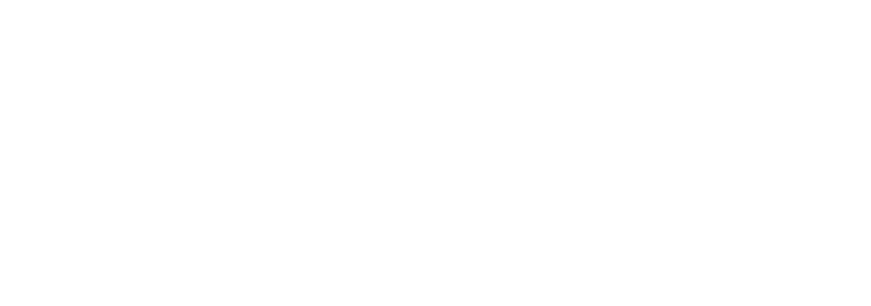
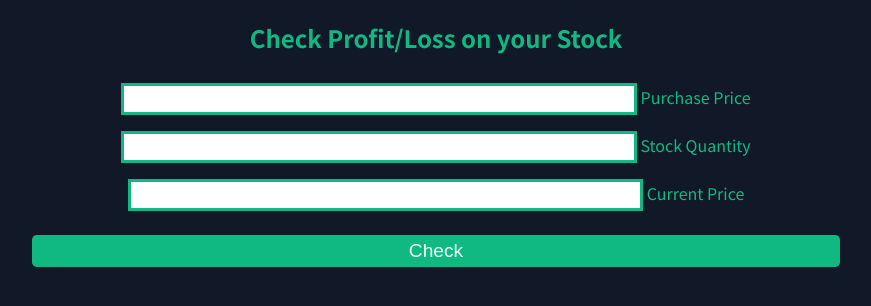
Before and after one commit to suryxks/stockProfitLoss, a plain HTML site: page index.html in a window 1280 px wide. Shown: the whole page, without its empty margins (204-1075 px from the left). Drawn offline with Linux system fonts and the light colour scheme.

Commit message:
style: added styles  for the home page

```diff
--- a/index.html
+++ b/index.html
@@ -5,8 +5,21 @@
     <meta http-equiv="X-UA-Compatible" content="IE=edge">
     <meta name="viewport" content="width=device-width, initial-scale=1.0">
     <title>Check Profit loss </title>
+    <link href="style.css" rel="stylesheet">
 </head>
 <body>
-
+    <div class="container">
+        <h2>Check Profit/Loss on your Stock</h2>
+         <input type="number" id="purchase-price">
+         <label for="purchase-price">Purchase Price</label>
+         <br>
+         <input type="number" id="stock-quantity">
+         <label for="stock-quantity">Stock Quantity</label>
+         <br>
+         <input type="number" id="current-price">
+         <label for="current-price">Current Price</label>
+         <button id="check-btn">Check</button>
+         <p id="message"></p>
+    </div>
 </body>
 </html>
--- a/style.css
+++ b/style.css
@@ -0,0 +1,37 @@
+@import url('https://fonts.googleapis.com/css2?family=Noto+Sans+JP:wght@400;700&display=swap');
+
+:root{
+   --primary-dark: #111827;
+   --primary-color:#10B981;
+   --txt-color:#ECFDF5;
+}
+
+body{
+    font-family: 'Noto Sans JP', sans-serif;
+    background-color: var(--primary-dark);
+    color: var(--primary-color);
+}
+.container{
+    text-align: center;
+  width:80%;
+  margin:auto;
+  height:80%;
+}
+input{
+    width:50%;
+    height:1.5rem;
+    margin: 0.5rem auto;
+    display:inline-block;
+    border:0.2rem solid var(--primary-color);
+}
+button{
+    display: block;
+    width:80%;
+    margin: 1rem auto;
+    height:2rem;
+    background-color: var(--primary-color);
+    border:0.5 rem solid var(--primary-color);
+    color: var(--txt-color);
+    font-size: larger;
+    border-radius: 0.3rem;
+}
```
